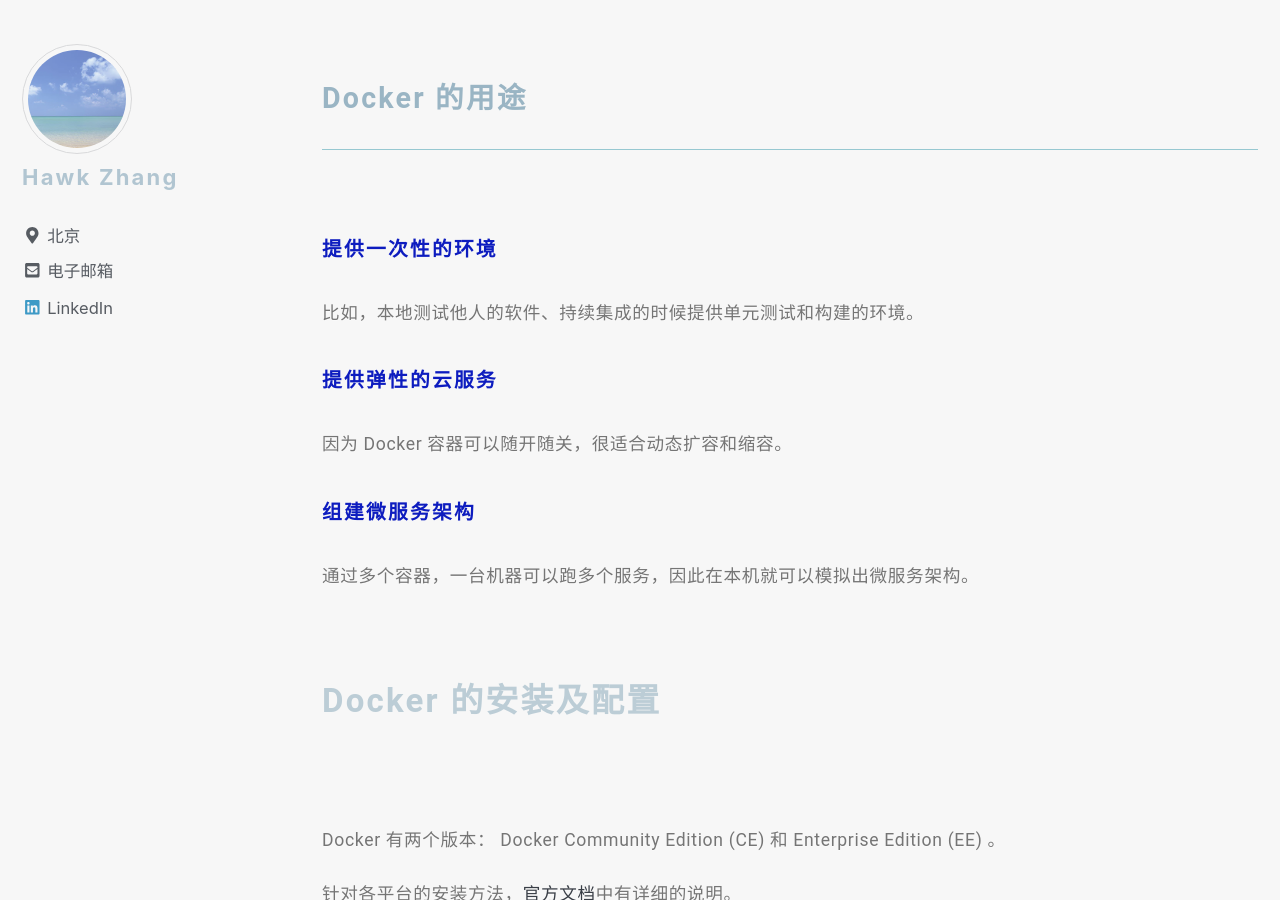
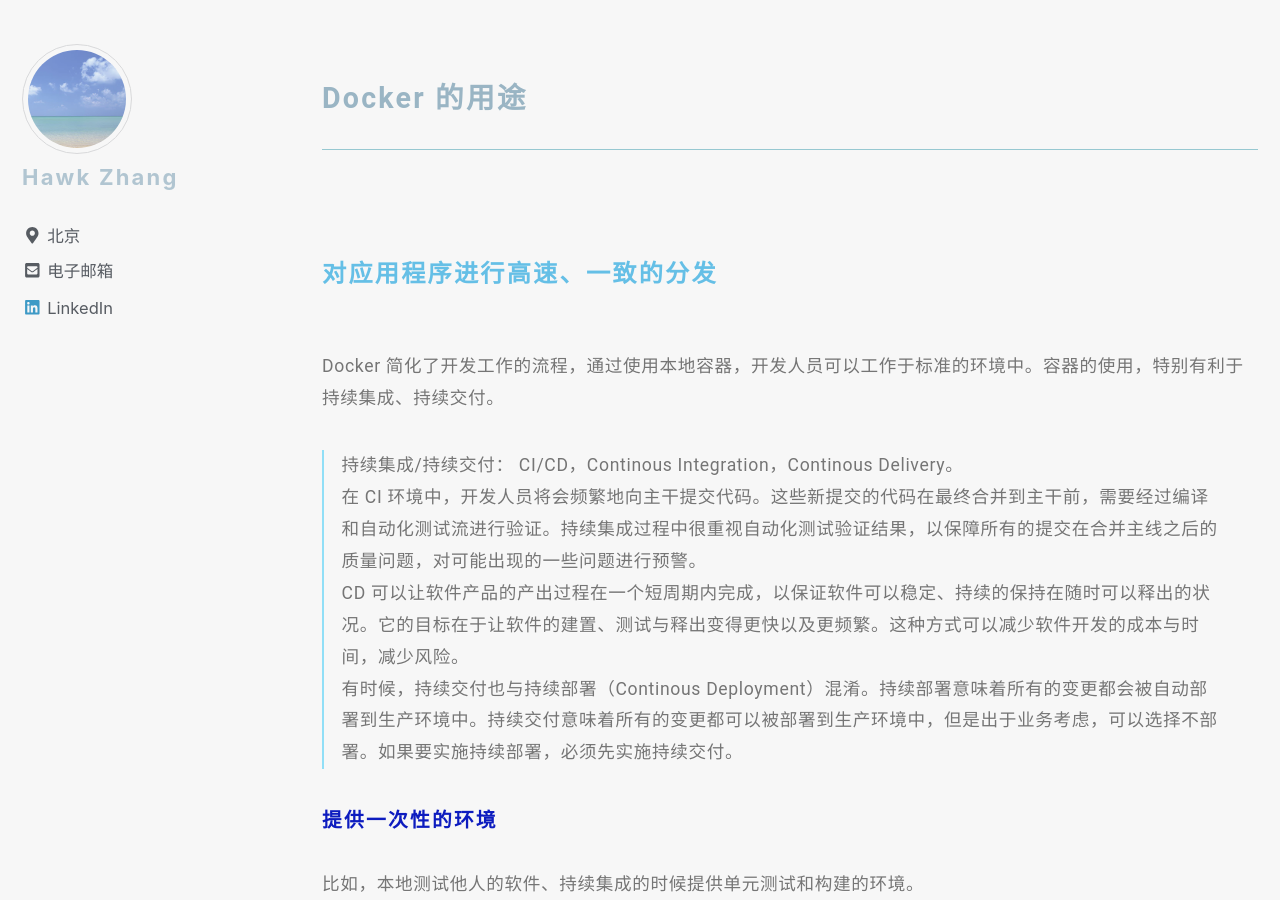
Before and after one commit to narru888/linotes_note, a Jekyll site: the page built from _posts/docker/2018-02-01-docker.basic.md, in a window 1280 px wide and 900 px high, scrolled down 7116 px. Built offline with Jekyll 4.4.1, drawn with Linux system fonts in a browser that asks for light colours; nearby versions of some CDN libraries; a script that is not in the unit is left out.

Commit message:
update on 2018-10-02 10:30:01 CST

```diff
--- a/_posts/docker/2018-02-01-docker.basic.md
+++ b/_posts/docker/2018-02-01-docker.basic.md
@@ -213,6 +213,25 @@
 
 
 ### Docker 的用途
+
+
+
+
+#### 对应用程序进行高速、一致的分发
+
+Docker 简化了开发工作的流程，通过使用本地容器，开发人员可以工作于标准的环境中。容器的使用，特别有利于持续集成、持续交付。
+
+>持续集成/持续交付： CI/CD，Continous Integration，Continous Delivery。<br>
+>在 CI 环境中，开发人员将会频繁地向主干提交代码。这些新提交的代码在最终合并到主干前，需要经过编译和自动化测试流进行验证。持续集成过程中很重视自动化测试验证结果，以保障所有的提交在合并主线之后的质量问题，对可能出现的一些问题进行预警。<br>
+>CD 可以让软件产品的产出过程在一个短周期内完成，以保证软件可以稳定、持续的保持在随时可以释出的状况。它的目标在于让软件的建置、测试与释出变得更快以及更频繁。这种方式可以减少软件开发的成本与时间，减少风险。<br>
+> 有时候，持续交付也与持续部署（Continous Deployment）混淆。持续部署意味着所有的变更都会被自动部署到生产环境中。持续交付意味着所有的变更都可以被部署到生产环境中，但是出于业务考虑，可以选择不部署。如果要实施持续部署，必须先实施持续交付。
+
+
+
+
+
+
+
 
 
 ##### 提供一次性的环境
```
